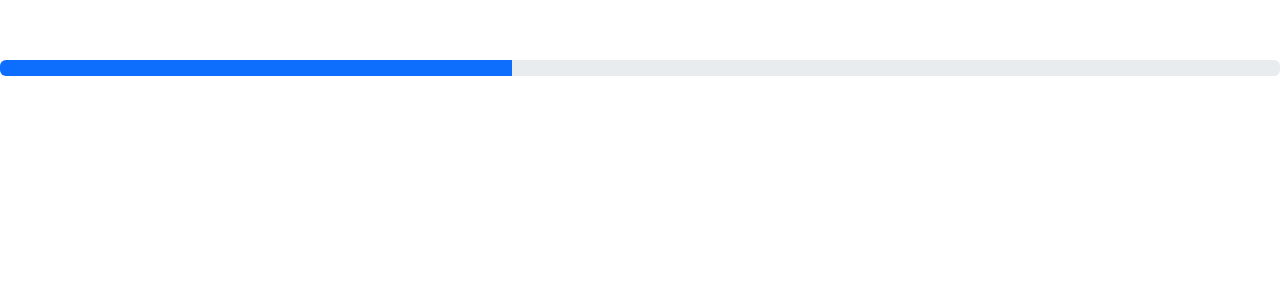
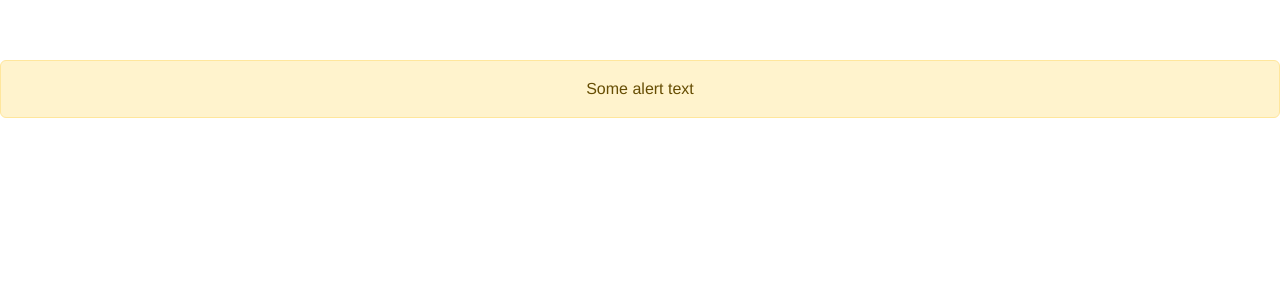
Before and after one commit to AnnaKhiz/Vue_hillel_KhizhniakAnna, a Vue app: page / in a window 1280 px wide. Shown: the top 300 px of the page. Built offline with nearby package versions, Linux system fonts and the light colour scheme.

Commit message:
add alert component

```diff
--- a/src/App.vue
+++ b/src/App.vue
@@ -1,14 +1,14 @@
 <template>
-  <progress-component :percentage='40' />
+  <alert-component text="Some alert text" type="warning"/>
 </template>
 
 <script>
-import ProgressComponent from './components/ProgressComponent.vue'
+import AlertComponent from './components/AlertComponent.vue'
 
 export default {
   name: 'App',
   components: {
-    ProgressComponent
+    AlertComponent
   }
 }
 </script>
--- /dev/null
+++ b/src/components/AlertComponent.vue
@@ -0,0 +1,24 @@
+<template>
+  <div :class="`alert alert-${type}`" role="alert">{{text}}</div>
+</template>
+
+<script>
+export default {
+  name: 'AlertComponent',
+  props: {
+    text: {
+      type: String,
+      default: '',
+      required: true
+    },
+    type: {
+      type: String,
+      default: 'danger',
+      required: false
+    }
+  }
+}
+</script>
+<style scoped>
+
+</style>
--- a/src/components/ProgressComponent.vue
+++ /dev/null
@@ -1,29 +0,0 @@
-<template>
-  <div class="progress">
-    <div
-      class="progress-bar"
-      role="progressbar"
-      :aria-valuenow="percentage"
-      aria-valuemin="0"
-      aria-valuemax="100"
-      aria-label="progressbar"
-      :style="`width: ${percentage}%;`"
-    ></div>
-  </div>
-</template>
-
-<script>
-export default {
-  name: 'CardComponent',
-  props: {
-    percentage: {
-      type: Number,
-      default: 0,
-      required: true
-    }
-  }
-}
-</script>
-<style scoped>
-
-</style>
```
